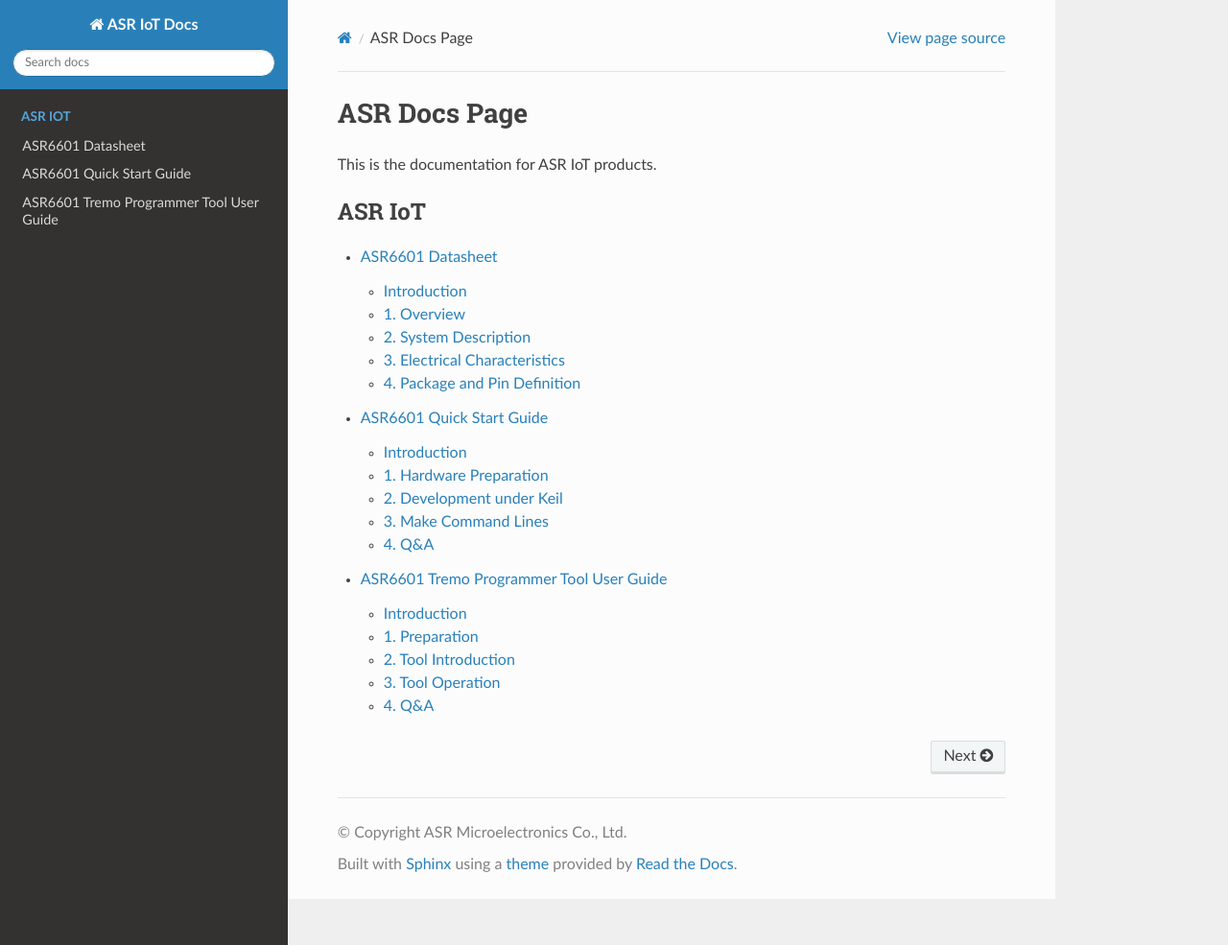
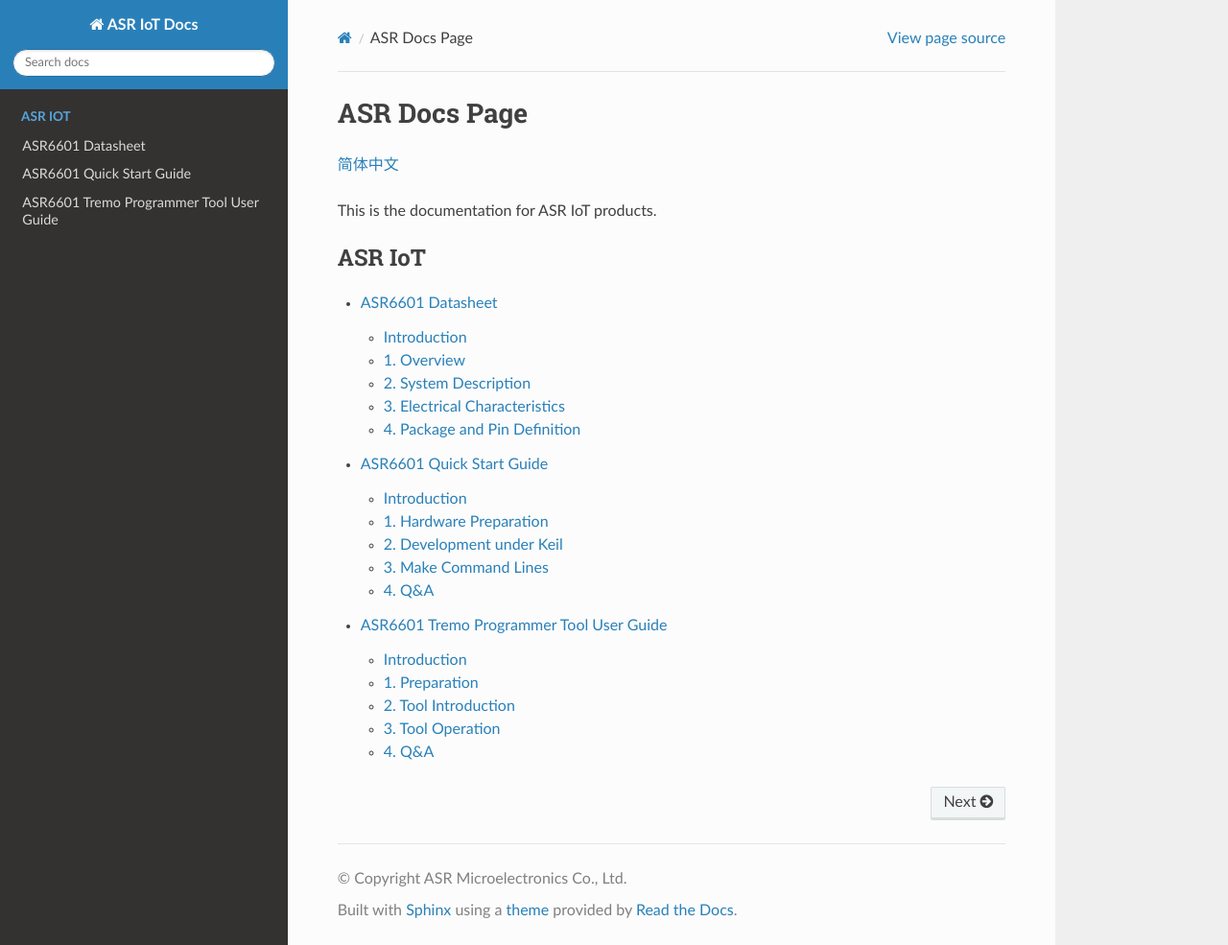
Before and after one commit to jiayue92-2/IOTdocs_en, a Sphinx documentation site: the page built from source/index.rst, in a window 1280 px wide and 985 px high. Shown: the whole window at 96% size. Built offline with Sphinx 7.4.7 and the Read the Docs theme 2.0.0, drawn with Linux system fonts in a browser that asks for light colours.

Commit message:
Add zh-CN link
Signed-off-by: Ruilin Hao <ruilinhao@asrmicro.com>

```diff
--- a/source/index.rst
+++ b/source/index.rst
@@ -1,5 +1,7 @@
 ASR Docs Page
 =============================
+`简体中文 <https://test-readthedocs-zhcn.readthedocs.io/zh/latest/index.html>`_
+
 This is the documentation for ASR IoT products.
 
 
```
